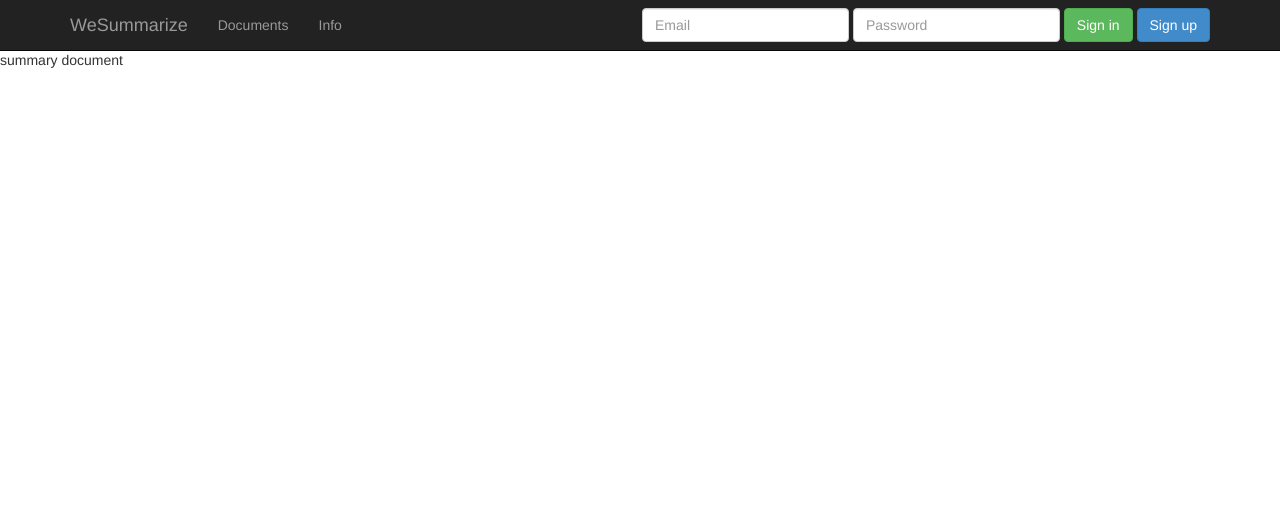
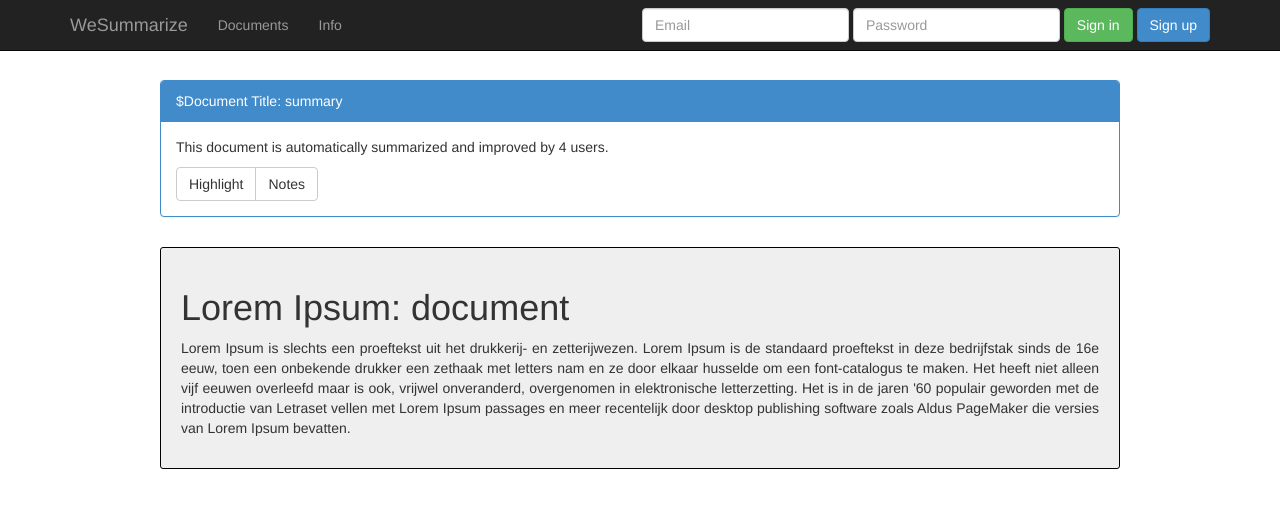
Before and after one commit to MBrouns/crowd-summary, a CakePHP app: the page made by app/View/Documents/summary.ctp in a window 1280 px wide. Shown: the top 508 px of the page. Run offline with PHP 8.4 and a stand-in for CakePHP, Linux system fonts and the light colour scheme; the template is opened without the code that fills it, so the values that code supplies are empty; some libraries are stand-ins or nearby versions.

Commit message:
Started with Summary page

```diff
--- a/app/View/Documents/summary.ctp
+++ b/app/View/Documents/summary.ctp
@@ -1,4 +1,25 @@
 <?php echo $this->Html->script('jquery.textHighlighter.min'); ?>
 <?php echo $this->Html->script('summary'); ?>
 
-summary document <?php echo $id ?>
+
+<div class="container">
+	<div class="summary-container">
+		<div class="panel panel-primary">
+		  <div class="panel-heading">$Document Title: summary</div>
+		  <div class="panel-body">
+		    <p>This document is automatically summarized and improved by 4 users. </p>
+		    <div class="btn-group">
+			  <button type="button" class="btn btn-default" id="highlight-button">Highlight</button>
+			  <button type="button" class="btn btn-default" id="notes-button">Notes</button>
+			</div>
+		  </div>
+		</div>
+
+		<div id="summary">
+		<h1>Lorem Ipsum: document <?php echo $id ?></h1>
+
+		<p>Lorem Ipsum is slechts een proeftekst uit het drukkerij- en zetterijwezen. Lorem Ipsum is de standaard proeftekst in deze bedrijfstak sinds de 16e eeuw, toen een onbekende drukker een zethaak met letters nam en ze door elkaar husselde om een font-catalogus te maken. Het heeft niet alleen vijf eeuwen overleefd maar is ook, vrijwel onveranderd, overgenomen in elektronische letterzetting. Het is in de jaren '60 populair geworden met de introductie van Letraset vellen met Lorem Ipsum passages en meer recentelijk door desktop publishing software zoals Aldus PageMaker die versies van Lorem Ipsum bevatten.</p>
+
+		</div>
+	</div>
+</div>
--- a/app/View/Layouts/default.ctp
+++ b/app/View/Layouts/default.ctp
@@ -16,6 +16,7 @@
 
     echo $this->Html->css('bootstrap.min');
     echo $this->Html->css('jumbotron');
+    echo $this->Html->css('styles');
     ?>
 
     <script src="https://ajax.googleapis.com/ajax/libs/jquery/2.1.0/jquery.min.js"></script>
--- /dev/null
+++ b/app/webroot/css/styles.css
@@ -0,0 +1,14 @@
+.summary-container {
+	width: 960px;
+	margin: 30px auto;
+}
+
+#summary {
+	width: 960px;
+	margin: 30px auto;
+	border: 1px solid #000;
+	border-radius: 3px;
+	padding: 20px;
+	background-color: #efefef;
+	text-align: justify;
+}
--- a/app/webroot/js/summary.js
+++ b/app/webroot/js/summary.js
@@ -0,0 +1,21 @@
+$(document).ready(function() {
+
+	$("#highlight-button").click();
+
+
+	$('#summary').on('click', '.highlighted', function() {
+		$('#summary').getHighlighter().removeHighlights(this);
+	});
+
+	$('#summary').textHighlighter( {
+		onBeforeHighlight: function(range) {
+        	console.log(range);
+        }
+	});
+
+	$('#color-picker div.color').click(function() {
+	  var color = $(this).css('background-color');
+	  $('#summary').getHighlighter().setColor(color);
+	});
+
+});
```
Also changed, not shown: 3 other files.
